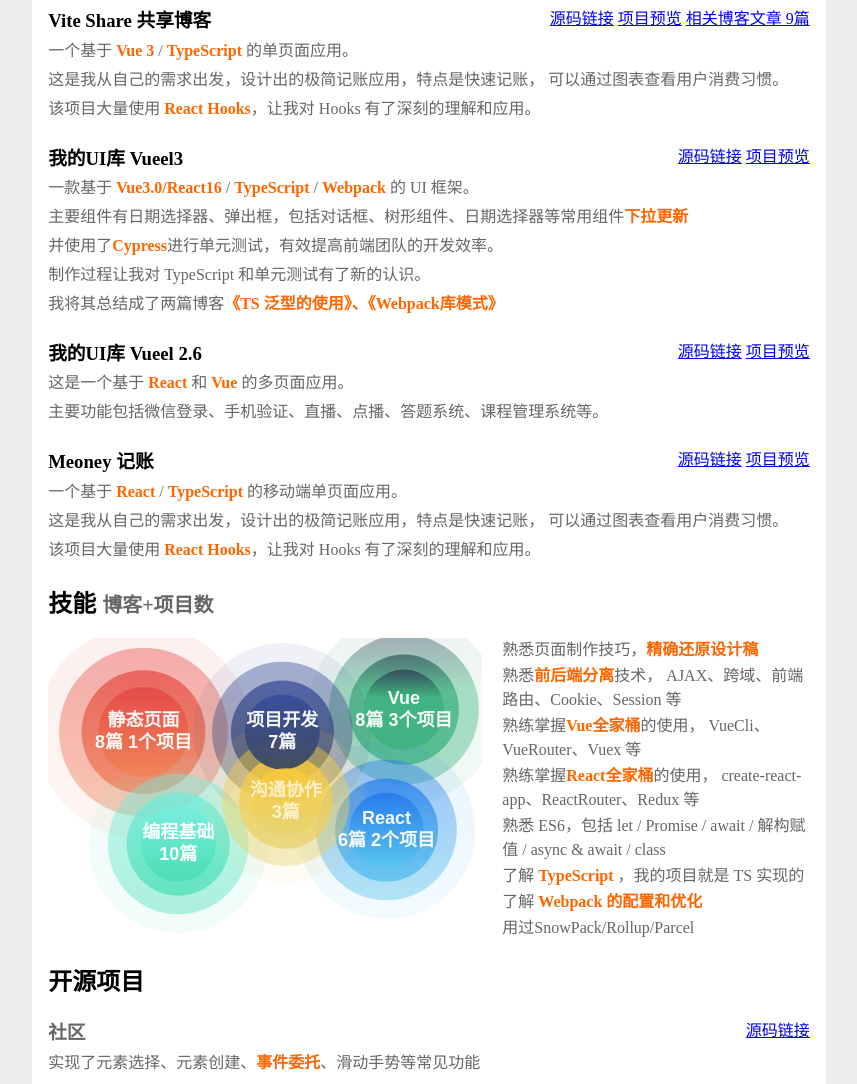
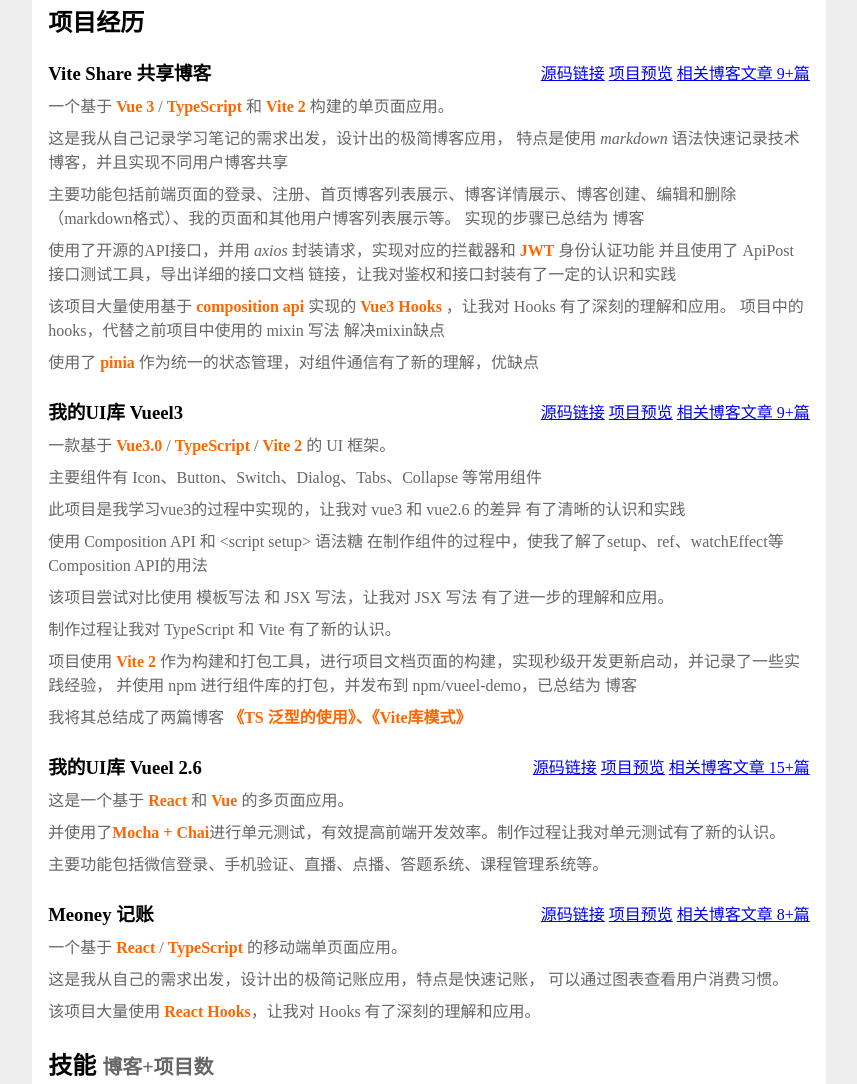
Before and after one commit to xmasuhai/my-CV, a website built with Parcel: page src/index.html in a window 1280 px wide. Shown: the part 290-1374 px from the top of the page, without its empty margins (211-1068 px from the left). Built offline with nearby package versions, Linux system fonts and the light colour scheme.

Commit message:
:sparkles: 更新简历

```diff
--- a/src/index.html
+++ b/src/index.html
@@ -16,6 +16,7 @@
   <section class="bio">
     <h1>徐帅</h1>
     <img src="./images/cv.jpg" alt="1吋头像照片"/>
+    <div class="info">
       <p>男 | 33岁 | 前端开发工程师 | 上海</p>
       <p>
         手机：<a href="tel:13817431396">13817431396</a> |
@@ -24,6 +25,7 @@
       </p>
       <p>2008-2012 上海应用技术大学 机械学院 本科</p>
       <p>个人博客网站：<a href="https://xmasuhai.xyz">https://xmasuhai.xyz</a></p>
+    </div>
   </section>
 
   <section class="projects">
@@ -37,22 +39,32 @@
           <span>
               <a href="https://github.com/xmasuhai/vite-share-blog">源码链接</a>
               <a href="https://xmasuhai.gitee.io/vite-share-blog-website">项目预览</a>
-              <a href="https://xmasuhai.gitee.io/vite-share-blog-website">相关博客文章 9篇</a>
+              <a href="https://xmasuhai.gitee.io/vite-share-blog-website">相关博客文章 9+篇</a>
             </span>
         </header>
         <p>
-          一个基于 <strong>Vue 3</strong> /
-          <strong>TypeScript</strong> 的单页面应用。
+          一个基于 <strong>Vue 3</strong> / <strong>TypeScript</strong> 和 <strong>Vite 2</strong> 构建的单页面应用。
+        </p>
+        <p>
+          这是我从自己记录学习笔记的需求出发，设计出的极简博客应用，
+          特点是使用 <em>markdown</em> 语法快速记录技术博客，并且实现不同用户博客共享
+        </p>
+        <p>
+          主要功能包括前端页面的登录、注册、首页博客列表展示、博客详情展示、博客创建、编辑和删除（markdown格式）、我的页面和其他用户博客列表展示等。
+          实现的步骤已总结为 <a>博客</a>
+        </p>
+        <p>
+          使用了开源的API接口，并用 <em>axios</em> 封装请求，实现对应的拦截器和 <strong>JWT</strong> 身份认证功能
+          并且使用了 ApiPost 接口测试工具，导出详细的接口文档 链接，让我对鉴权和接口封装有了一定的认识和实践
+        </p>
+        <p>
+          该项目大量使用基于 <strong>composition api</strong> 实现的 <strong>Vue3 Hooks</strong> ，让我对 Hooks 有了深刻的理解和应用。
+          项目中的 <a>hooks</a>，代替之前项目中使用的 mixin 写法 <a>解决mixin缺点</a>
+        </p>
+        <p>
+          使用了 <strong>pinia</strong> 作为统一的状态管理，对组件通信有了新的理解，<a>优缺点</a>
         </p>
 
-        <p>
-          这是我从自己的需求出发，设计出的极简记账应用，特点是快速记账，
-          可以通过图表查看用户消费习惯。
-        </p>
-        <p>
-          该项目大量使用 <strong>React Hooks</strong>，让我对 Hooks
-          有了深刻的理解和应用。
-        </p>
       </li>
 
       <!--我的UI库 Vueel3-->
@@ -62,24 +74,35 @@
           <span>
               <a href="https://github.com/xmasuhai/vueel3-demo-1">源码链接</a>
               <a href="https://xmasuhai.gitee.io/vueel3-demo-website/#/">项目预览</a>
+              <a href="https://xmasuhai.gitee.io/vite-share-blog-website">相关博客文章 9+篇</a>
             </span>
         </header>
         <p>
-          一款基于 <strong>Vue3.0/React16</strong> /
-          <strong>TypeScript</strong> / <strong>Webpack</strong> 的 UI
+          一款基于 <strong>Vue3.0</strong> / <strong>TypeScript</strong> / <strong>Vite 2</strong> 的 UI
           框架。
         </p>
         <p>
-          主要组件有日期选择器、弹出框，包括对话框、树形组件、日期选择器等常用组件<strong>下拉更新</strong>
+          主要组件有 Icon、Button、Switch、Dialog、Tabs、Collapse 等常用组件
         </p>
         <p>
-          并使用了<strong>Cypress</strong>进行单元测试，有效提高前端团队的开发效率。
+          此项目是我学习vue3的过程中实现的，让我对 vue3 和 vue2.6 的差异 有了清晰的认识和实践
         </p>
         <p>
-          制作过程让我对 TypeScript 和单元测试有了新的认识。
+          使用 Composition API 和 &lt;script setup&gt; 语法糖
+          在制作组件的过程中，使我了解了setup、ref、watchEffect等Composition API的用法
         </p>
         <p>
-          我将其总结成了两篇博客<strong>《TS 泛型的使用》、《Webpack库模式》</strong>
+          该项目尝试对比使用 模板写法 和 JSX 写法，让我对 JSX 写法 有了进一步的理解和应用。
+        </p>
+        <p>
+          制作过程让我对 TypeScript 和 Vite 有了新的认识。
+        </p>
+        <p>
+          项目使用 <strong>Vite 2</strong> 作为构建和打包工具，进行项目文档页面的构建，实现秒级开发更新启动，并记录了一些实践经验，
+          并使用 npm 进行组件库的打包，并发布到 npm/vueel-demo，已总结为 <a>博客</a>
+        </p>
+        <p>
+          我将其总结成了两篇博客 <strong>《TS 泛型的使用》、《Vite库模式》</strong>
         </p>
       </li>
 
@@ -90,11 +113,15 @@
           <span>
               <a href="https://github.com/xmasuhai/vueel-demo">源码链接</a>
               <a href="https://xmasuhai.gitee.io/vueel-demo-website">项目预览</a>
+              <a href="https://xmasuhai.gitee.io/vite-share-blog-website">相关博客文章 15+篇</a>
             </span>
         </header>
         <p>
           这是一个基于 <strong>React</strong> 和
           <strong>Vue</strong> 的多页面应用。
+        </p>
+        <p>
+          并使用了<strong>Mocha + Chai</strong>进行单元测试，有效提高前端开发效率。制作过程让我对单元测试有了新的认识。
         </p>
         <p>
           主要功能包括微信登录、手机验证、直播、点播、答题系统、课程管理系统等。
@@ -108,6 +135,7 @@
           <span>
               <a href="https://github.com/xmasuhai/money-1">源码链接</a>
               <a href="https://xmasuhai.gitee.io/meowney-0-website">项目预览</a>
+              <a href="https://xmasuhai.gitee.io/vite-share-blog-website">相关博客文章 8+篇</a>
             </span>
         </header>
         <p>
@@ -131,7 +159,7 @@
   <section class="skills">
     <h2>技能 <small>博客+项目数</small></h2>
     <aside>
-      <div id="tech" style="width: 700px; height: 300px;"></div>
+      <div id="tech" style="width: 350px; height: 300px;"></div>
       <div class="wrapper">
         <div id="skill"></div>
         <ul>
--- a/src/style.scss
+++ b/src/style.scss
@@ -57,6 +57,12 @@
         top: 0;
         width: 3.57cm;
       }
+
+      & > .info {
+        p {
+          line-height: 1.8;
+        }
+      }
     }
 
     section.projects {
@@ -68,6 +74,7 @@
           margin-bottom: 24px;
 
           header {
+            align-items: center;
             display: flex;
             justify-content: space-between;
 
@@ -75,12 +82,15 @@
               display: inline-block;
             }
           }
+
+          p {
+            color: #666;
+            margin: .5em 0;
+          }
         }
       }
 
-      p {
-        color: #666;
-      }
+
 
       strong {
         color: #f60;
@@ -161,10 +171,6 @@
   }
 }
 
-p {
-  margin: .3em 0;
-}
-
 h1 {
   font-size: 30px;
   margin-top: 0;
```
Lines whose indentation alone changed are shown as unchanged.
